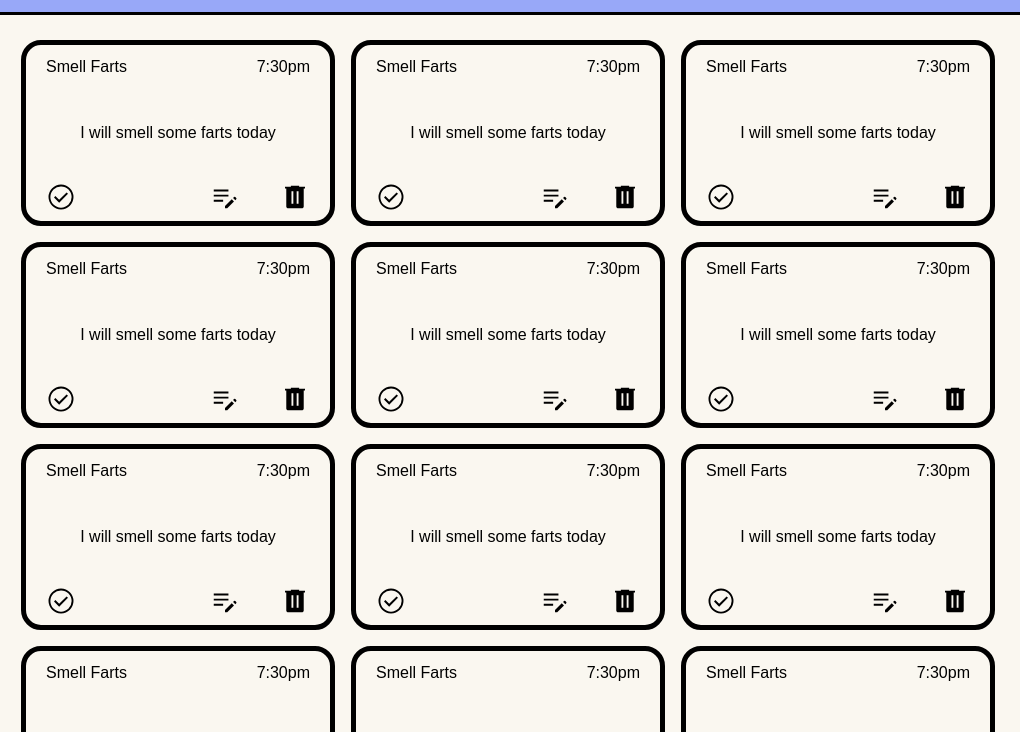
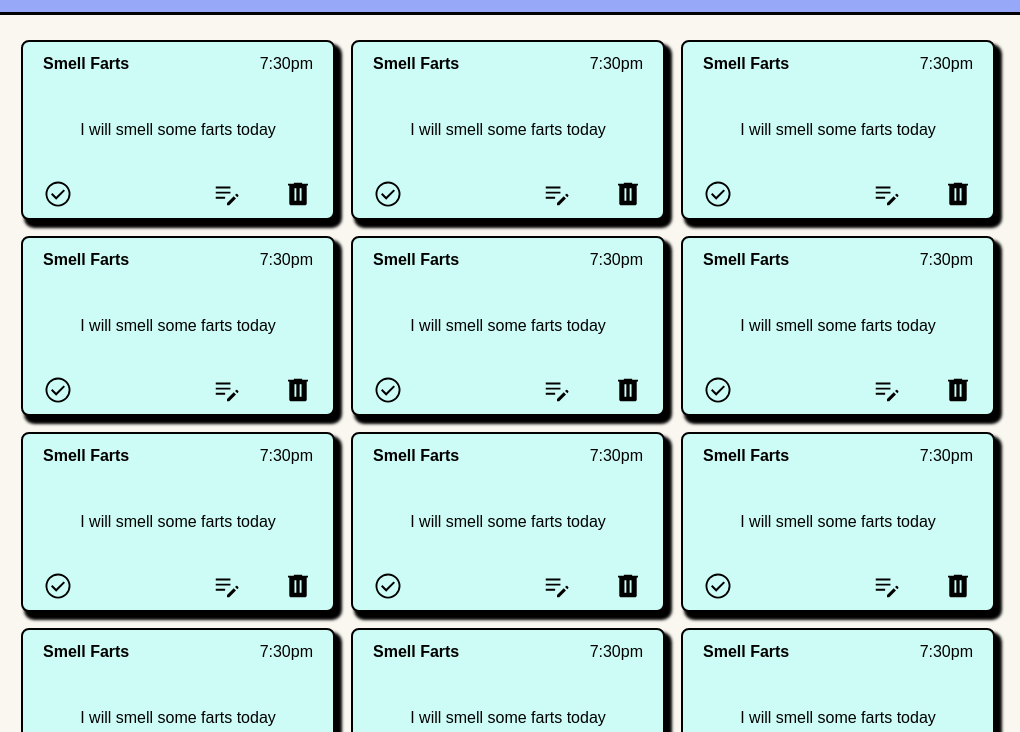
Before and after one commit to JoshDT900/TOP_ToDoList, a website built with webpack: page temp/index.html in a window 1280 px wide. Shown: the part 68-800 px from the top of the page, 260-1280 px from the left. Built offline with nearby package versions, Linux system fonts and the light colour scheme.

Commit message:
change styling of task elements

```diff
--- a/temp/style.css
+++ b/temp/style.css
@@ -106,14 +106,16 @@ body {
 }
 
 .todo_item {
-  border: solid 5px black;
-  border-radius: 20px;
+  border: solid 2px black;
+  box-shadow: 5px 6px 3px 2px black;
+  border-radius: 8px;
   padding: 5px 20px;
   display: grid;
   grid-template-columns: 1fr 1fr 1fr 1fr;
   grid-auto-rows: 1fr 2fr 1fr;
   justify-items: center;
   align-items: center;
+  background-color: #CDFCF6;
   gap: 15px;
 }
 
@@ -121,6 +123,7 @@ body {
   grid-column: 1/3;
   grid-row: 1/2;
   justify-self: flex-start;
+  font-weight: bold;
 }
 
 .todo_item .todo_time {
```
